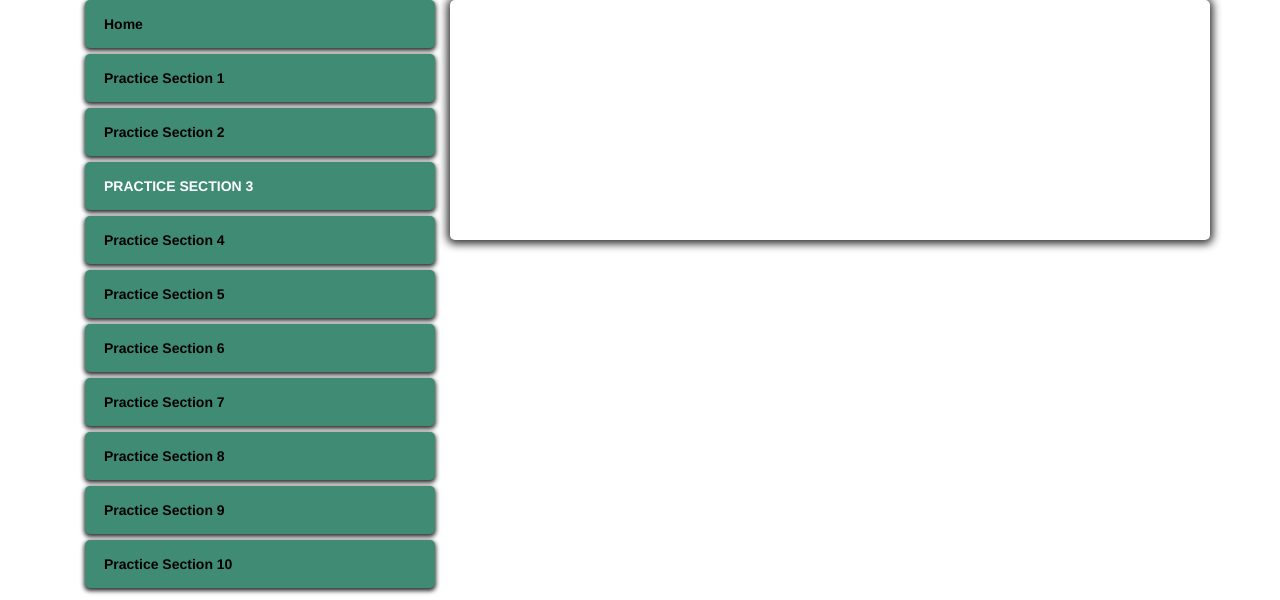
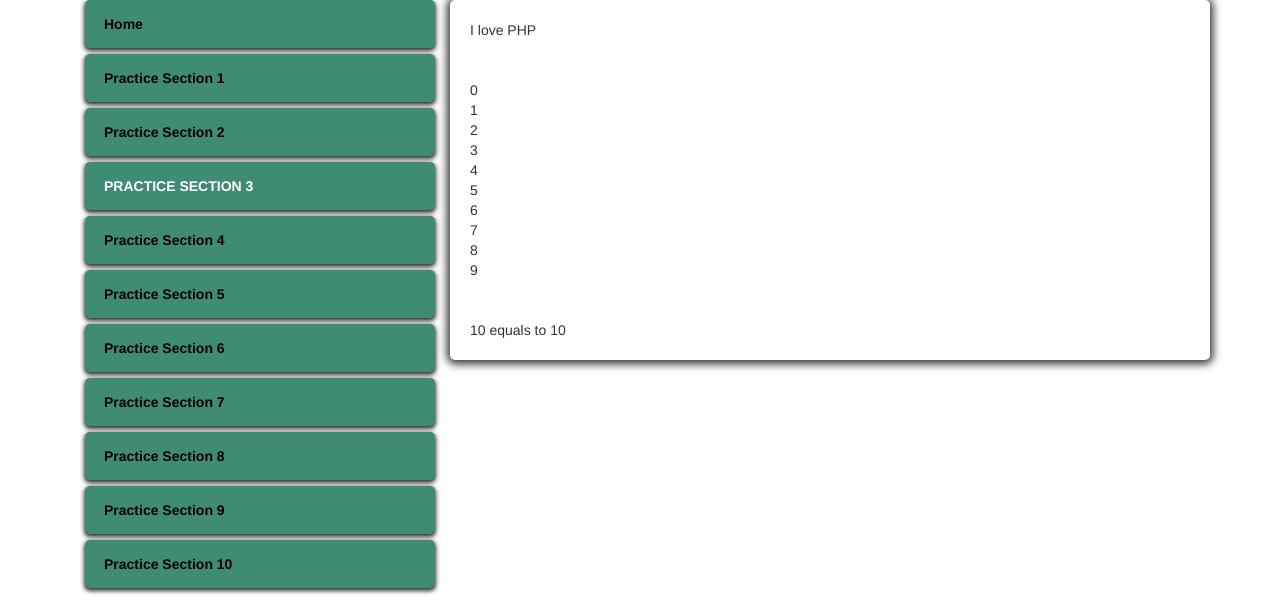
Before and after one commit to pavelFaraday/PHP-Udemy, a PHP site: page /3.php in a window 1280 px wide. Shown: the part 70-670 px from the top of the page. Run offline with PHP 8.4, Linux system fonts and the light colour scheme; some libraries are stand-ins or nearby versions.

Commit message:
PHP Udemy | Practical App - Section 3

```diff
--- a/demo/_practical-app/3.php
+++ b/demo/_practical-app/3.php
@@ -1,38 +1,48 @@
 <?php include "functions.php"; ?>
-<?php include "includes/header.php";?>
+<?php include "includes/header.php"; ?>
 
 <section class="content">
-
 	<aside class="col-xs-4">
-
-	<?php Navigation();?>
-
-	</aside><!--SIDEBAR-->
-
+		<?php Navigation(); ?>
+	</aside>
 
 	<article class="main-content col-xs-8">
-
 		<?php
-
-/*  Step1: Make an if Statement with elseif and else to finally display string saying, I love PHP
-
-
-
+		/*
+		Step1: Make an if Statement with elseif and else to finally display string saying, I love PHP
 		Step 2: Make a forloop  that displays 10 numbers
-
-
 		Step 3 : Make a switch Statement that test againts one condition with 5 cases
-
  		*/
 
+		if (5 > 10) {
+			echo 'I dont like blalla';
+		} elseif (5 < 10) {
+			echo 'I love PHP';
+		} else {
+			echo 'I dont like Naturo';
+		}
 
+		echo '<br><br><br>';
+
+		for ($i = 0; $i < 10; $i++) {
+			echo $i . '<br>';
+		}
+
+		echo '<br><br>';
+
+		$x = 10;
+		switch ($x) {
+			case 5:
+				echo '10 dont equals to 5';
+				break;
+			case 10:
+				echo '10 equals to 10';
+				break;
+			default:
+				echo 'I dont Know';
+				break;
+		}
 		?>
-
-
-
-
-
-
-</article><!--MAIN CONTENT-->
+	</article>
 
 	<?php include "includes/footer.php"; ?>
```
Lines whose indentation alone changed are shown as unchanged.
